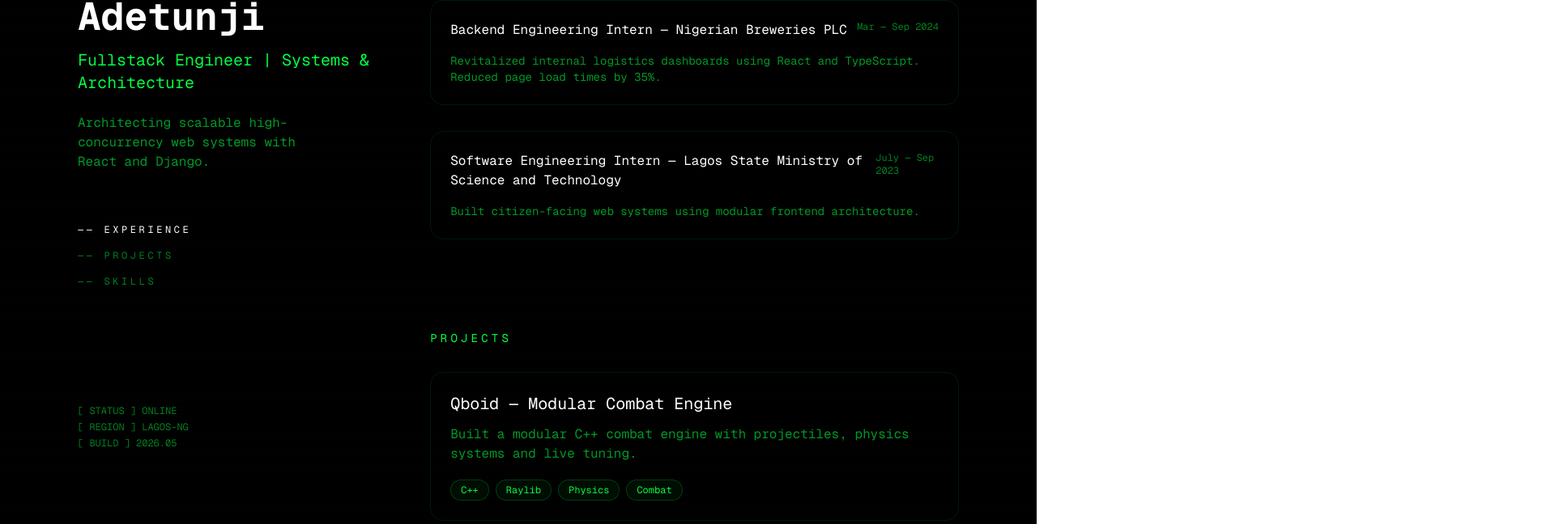
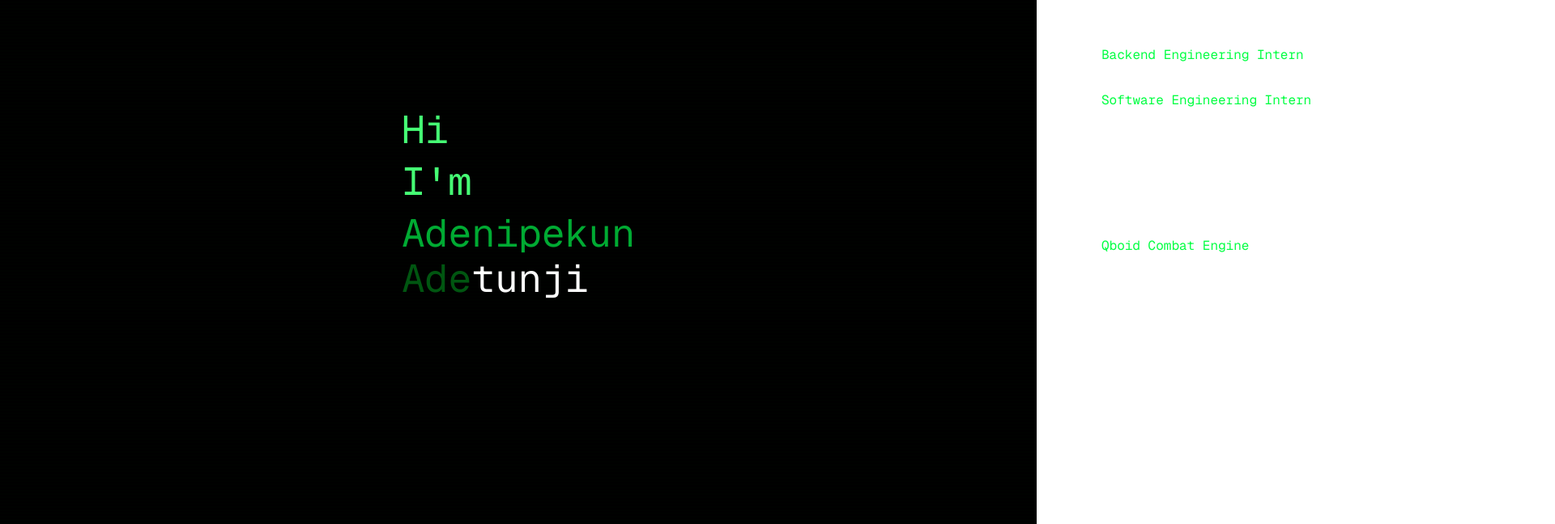
Before and after one commit to GlitchPopPhantom/real-portfolio, a Next.js app: page / in a window 1280 px wide. Shown: the part 148-796 px from the top of the page at 81% size, 1920 px wide, since content can reach past the window. Built offline with nearby package versions, Linux system fonts and the light colour scheme.

Commit message:
here goes nothing at all.tsx

```diff
--- a/app/page.tsx
+++ b/app/page.tsx
@@ -1,521 +1,380 @@
 "use client";
 
-import React, { useEffect, useState } from "react";
+import React, {
+  useEffect,
+  useState
+} from "react";
 
-type SkillChipProps = {
-  text: string;
+export default function Home() {
+  const [stage,setStage]=useState(0);
+  const [text,setText]=useState("");
+
+
+  const [showPortfolio,setShowPortfolio]=
+  useState(false);
+
+  const [showButton,setShowButton]=
+  useState(false);
+
+
+  useEffect(()=>{
+
+    let mounted=true;
+
+    async function sleep(ms:number){
+      return new Promise(r=>setTimeout(r,ms));
+    }
+
+    async function run(){
+
+      // TYPE LOADING
+
+      let load="Loading...";
+
+      for(let i=0;i<=load.length;i++){
+
+        if(!mounted)return;
+
+        setText(load.slice(0,i));
+
+        await sleep(100);
+
+      }
+
+
+      // BLINK CURSOR 3x
+
+      await sleep(900);
+
+
+      // BACKSPACE
+
+      for(
+        let i=load.length;
+        i>=0;
+        i--
+      ){
+
+        setText(
+          load.slice(0,i)
+        );
+
+        await sleep(50);
+
+      }
+
+
+      await sleep(300);
+
+      setStage(1);
+
+      await sleep(300);
+
+      setStage(2);
+
+      await sleep(500);
+
+      setStage(3);
+
+      await sleep(700);
+
+      setStage(4);
+
+      await sleep(700);
+
+      setStage(5);
+
+      await sleep(1500);
+
+      setShowButton(true);
+
+    }
+
+    run();
+
+    return ()=>{
+      mounted=false;
     };
 
-type Experience = {
-  role: string;
-  company: string;
-  date: string;
-  desc: string;
+  },[]);
+
+
+  useEffect(()=>{
+
+    const scroll=()=>{
+
+      if(
+      window.scrollY>10
+      ){
+
+        setShowButton(
+          true
+        );
+
+      }
+
     };
 
-export default function Home() {
-  const [loading, setLoading] = useState(true);
-  const [loadingText, setLoadingText] = useState("");
-  const [activeSection, setActiveSection] =
-    useState("experience");
-
-  /* Typed loading animation */
-
-  useEffect(() => {
-    const fullText = "Loading...";
-    let index = 0;
-
-    const typingInterval =
-      setInterval(() => {
-        if (index < fullText.length) {
-          setLoadingText(
-            fullText.slice(
-              0,
-              index + 1
-            )
+    window.addEventListener(
+      "scroll",
+      scroll
     );
 
-          index++;
-        }
-      }, 120);
+    return ()=>{
 
-    const finishTimeout =
-      setTimeout(() => {
-        clearInterval(
-          typingInterval
+      window.removeEventListener(
+        "scroll",
+        scroll
       );
 
-        setLoading(false);
-      }, 2200);
+    };
 
-    return () => {
-      clearInterval(
-        typingInterval
-      );
-
-      clearTimeout(
-        finishTimeout
-      );
-    };
-  }, []);
+  },[]);
 
 
-  /* active nav tracking */
+  return(
 
-  useEffect(() => {
-    if (loading) return;
+<div className="bg-black min-h-screen overflow-hidden font-mono text-[#00FF41]">
 
-    const sections =
-      document.querySelectorAll(
-        "section"
-      );
-
-    const observer =
-      new IntersectionObserver(
-        (entries) => {
-          entries.forEach(
-            (entry) => {
-              if (
-                entry.isIntersecting
-              ) {
-                setActiveSection(
-                  entry.target.id
-                );
-              }
-            }
-          );
-        },
-        {
-          threshold: 0.35
-        }
-      );
-
-    sections.forEach(
-      (section) =>
-        observer.observe(
-          section
-        )
-    );
-
-    return () => {
-      sections.forEach(
-        (section) =>
-          observer.unobserve(
-            section
-          )
-      );
-    };
-  }, [loading]);
+<div className="fixed inset-0 opacity-[0.03] pointer-events-none bg-[linear-gradient(to_bottom,transparent_50%,rgba(0,255,65,0.2)_51%)] bg-[length:100%_4px]" />
 
 
-  /* cursor glow effect */
+<div className="h-screen flex items-center">
 
-  const handleMouseMove = (
-    e: React.MouseEvent<
-      HTMLDivElement | HTMLAnchorElement
+<div
+className={`
+transition-all
+duration-[1500ms]
+w-full
+px-20
+${showPortfolio
+?
+"translate-x-[-40vw]"
+:
+"justify-center"}
+flex
+`}
 >
-  ) => {
-    const rect =
-      e.currentTarget.getBoundingClientRect();
 
-    e.currentTarget.style.setProperty(
-      "--x",
-      `${
-        e.clientX -
-        rect.left
-      }px`
-    );
+<div>
 
-    e.currentTarget.style.setProperty(
-      "--y",
-      `${
-        e.clientY -
-        rect.top
-      }px`
-    );
-  };
+{/* LOADING */}
 
+{stage===0&&(
 
-  const experience: Experience[] =
-    [
-      {
-        role:
-          "Backend Engineering Intern",
+<div className="text-5xl">
 
-        company:
-          "Nigerian Breweries PLC",
-
-        date:
-          "Mar — Sep 2024",
-
-        desc:
-          "Revitalized internal logistics dashboards using React and TypeScript. Reduced page load times by 35%."
-      },
-
-      {
-        role:
-          "Software Engineering Intern",
-
-        company:
-          "Lagos State Ministry of Science and Technology",
-
-        date:
-          "July — Sep 2023",
-
-        desc:
-          "Built citizen-facing web systems using modular frontend architecture."
-      }
-    ];
-
-
-  const skills = [
-    "React",
-    "Next.js",
-    "TypeScript",
-    "Python",
-    "C++",
-    "Django",
-    "Node.js",
-    "Tailwind",
-    "Raylib",
-    "WebSockets"
-  ];
-
-
-  if (loading) {
-    return (
-      <div className="h-screen bg-black flex items-center justify-center font-mono">
-
-        <div className="text-[#00FF41] text-3xl flex items-center">
-
-          {loadingText}
+{text}
 
 <span
 className="
-            ml-[2px]
 animate-pulse
 inline-block
+w-[12px]
 "
 >
+
 |
-          </span>
-
-        </div>
-
-      </div>
-    );
-  }
-
-
-  return (
-    <>
-      {/* scanlines */}
-
-      <div
-        className="
-        pointer-events-none
-        fixed
-        inset-0
-        opacity-[0.03]
-        bg-[linear-gradient(to_bottom,transparent_50%,rgba(0,255,65,0.15)_51%)]
-        bg-[length:100%_4px]
-      "
-      />
-
-      <div className="bg-black text-[#00FF41] font-mono min-h-screen">
-
-        <div className="max-w-screen-xl mx-auto px-6 md:px-12 lg:px-24 flex flex-col lg:flex-row">
-
-          {/* left */}
-
-          <header
-            className="
-            lg:w-[40%]
-            lg:h-screen
-            lg:sticky
-            lg:top-0
-            py-24
-            flex
-            flex-col
-            justify-between
-          "
-          >
-            <div>
-
-              <h1 className="text-white text-5xl font-bold">
-
-                Adenipekun Adetunji
-
-              </h1>
-
-              <h2 className="mt-4 text-xl">
-
-                Fullstack Engineer |
-                Systems & Architecture
-
-              </h2>
-
-              <p className="mt-6 max-w-xs text-[#00FF41]/60">
-
-                Architecting scalable
-                high-concurrency web
-                systems with React
-                and Django.
-
-              </p>
-
-
-              <nav className="hidden lg:block mt-16">
-
-                <ul className="space-y-4 text-xs uppercase tracking-[0.3em]">
-
-                  {[
-                    "experience",
-                    "projects",
-                    "skills"
-                  ].map(
-                    (
-                      section
-                    ) => (
-                      <li
-                        key={
-                          section
-                        }
-                      >
-                        <a
-                          href={`#${section}`}
-                          className={`transition-all duration-300 ${
-                            activeSection ===
-                            section
-                              ? "text-white"
-                              : "opacity-50 hover:opacity-100"
-                          }`}
-                        >
-                          —— {section}
-                        </a>
-                      </li>
-                    )
-                  )}
-
-                </ul>
-
-              </nav>
-
-            </div>
-
-
-            <div className="text-xs opacity-50 space-y-1">
-
-              <p>
-                [ STATUS ]
-                ONLINE
-              </p>
-
-              <p>
-                [ REGION ]
-                LAGOS-NG
-              </p>
-
-              <p>
-                [ BUILD ]
-                2026.05
-              </p>
-
-            </div>
-
-          </header>
-
-
-          {/* right */}
-
-          <main className="lg:w-[60%] py-24 max-w-3xl">
-
-            <section
-              id="experience"
-              className="mb-28 scroll-mt-20"
-            >
-
-              <h3 className="mb-8 uppercase text-sm tracking-[0.3em]">
-
-                Experience
-
-              </h3>
-
-              {experience.map(
-                (
-                  job
-                ) => (
-                  <div
-                    key={
-                      job.role
-                    }
-                    onMouseMove={
-                      handleMouseMove
-                    }
-                    style={{
-                      background:
-                        "radial-gradient(600px circle at var(--x) var(--y), rgba(0,255,65,.08), transparent 40%)"
-                    }}
-                    className="mb-8 p-6 rounded-2xl border border-[#00FF41]/10 hover:border-[#00FF41]/30 transition-all"
-                  >
-
-                    <div className="flex flex-col sm:flex-row justify-between">
-
-                      <h4 className="text-white">
-
-                        {job.role}
-                        {" — "}
-                        {
-                          job.company
-                        }
-
-                      </h4>
-
-                      <span className="text-xs opacity-50">
-
-                        {
-                          job.date
-                        }
 
 </span>
 
 </div>
 
-                    <p className="mt-4 text-sm text-[#00FF41]/60">
+)}
 
-                      {
-                        job.desc
+
+
+{/* HI */}
+
+{stage>=1&&(
+
+<div>
+
+<div
+className={`
+text-5xl
+transition-all
+duration-[2000ms]
+
+${stage>=5
+?
+"text-white"
+:
+"text-[#00FF41]"
 }
 
-                    </p>
+`}
+>
+
+Hi
 
 </div>
-                )
+
+
+{stage>=2&&(
+
+<div
+className={`
+text-5xl mt-4
+transition-all duration-[2000ms]
+
+${stage>=5
+?
+"text-white"
+:
+"text-[#00FF41]"
+}
+`}
+>
+
+I'm
+
+</div>
+
 )}
 
-            </section>
 
+{stage>=3&&(
 
-            <section
-              id="projects"
-              className="mb-28 scroll-mt-20"
+<div
+className="
+text-5xl mt-4
+text-[#00AA33]
+"
 >
 
-              <h3 className="mb-8 uppercase text-sm tracking-[0.3em]">
+Adenipekun
 
-                Projects
+</div>
 
-              </h3>
+)}
 
-              <a
-                href="https://github.com/GlitchPopPhantom/Qboid"
-                target="_blank"
-                rel="noopener noreferrer"
-                onMouseMove={
-                  handleMouseMove
-                }
-                style={{
-                  background:
-                    "radial-gradient(600px circle at var(--x) var(--y), rgba(0,255,65,.08), transparent 40%)"
-                }}
-                className="block p-6 rounded-2xl border border-[#00FF41]/10 bg-[#00FF41]/[0.02] hover:border-[#00FF41] hover:scale-[1.02] transition-all"
+{stage>=4&&(
+
+<div
+className="
+text-5xl mt-2
+"
 >
 
-                <h4 className="text-xl text-white mb-3">
+<span className="text-[#005511]">
 
-                  Qboid —
-                  Modular Combat Engine
+Ade
 
-                </h4>
+</span>
 
-                <p className="mb-5 text-[#00FF41]/60">
+<span className="text-white">
 
-                  Built a modular
-                  C++ combat engine
-                  with projectiles,
-                  physics systems
-                  and live tuning.
+tunji
 
-                </p>
+</span>
 
-                <div className="flex flex-wrap gap-2">
+</div>
 
-                  {[
-                    "C++",
-                    "Raylib",
-                    "Physics",
-                    "Combat"
-                  ].map(
-                    (
-                      skill
-                    ) => (
-                      <SkillChip
-                        key={
-                          skill
-                        }
-                        text={
-                          skill
-                        }
-                      />
-                    )
 )}
 
 </div>
 
-              </a>
+)}
 
-            </section>
+{showButton&&(
 
+<button
 
-            <section
-              id="skills"
+onClick={()=>
+setShowPortfolio(
+true
+)
+}
+
+className="
+mt-20
+opacity-70
+hover:opacity-100
+transition-all
+border
+border-[#00FF41]/30
+px-6
+py-3
+"
+
 >
 
-              <h3 className="mb-8 uppercase text-sm tracking-[0.3em]">
+See my portfolio ↓
 
-                Skills
+</button>
 
-              </h3>
-
-              <div className="flex flex-wrap gap-3">
-
-                {skills.map(
-                  (
-                    skill
-                  ) => (
-                    <SkillChip
-                      key={
-                        skill
-                      }
-                      text={
-                        skill
-                      }
-                    />
-                  )
 )}
 
 </div>
 
-            </section>
 
-          </main>
+
+{/* RIGHT PANEL */}
+
+<div
+className={`
+absolute
+right-0
+top-0
+h-full
+w-[55vw]
+transition-all
+duration-[1500ms]
+
+${
+showPortfolio
+?
+"translate-x-0"
+:
+"translate-x-full"
+}
+`}
+>
+
+<div className="pt-32 px-20">
+
+<h2 className="text-white text-3xl mb-10">
+
+Experience
+
+</h2>
+
+<div className="mb-8">
+
+Backend Engineering Intern
+
+</div>
+
+<div>
+
+Software Engineering Intern
+
+</div>
+
+
+<h2 className="text-white text-3xl mt-20 mb-10">
+
+Projects
+
+</h2>
+
+<div>
+
+Qboid Combat Engine
 
 </div>
 
 </div>
-    </>
+
+</div>
+
+</div>
+
+</div>
+
+</div>
+
 );
+
 }
-
-
-function SkillChip({
-  text
-}: SkillChipProps) {
-  return (
-    <span className="px-3 py-1 rounded-full text-xs border border-[#00FF41]/20 bg-[#00FF41]/5">
-
-      {text}
-
-    </span>
-  );
-}
```
Lines whose indentation alone changed are shown as unchanged.
